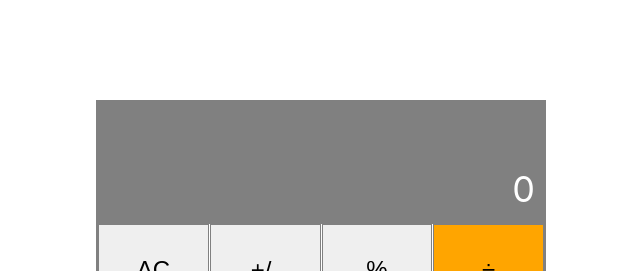
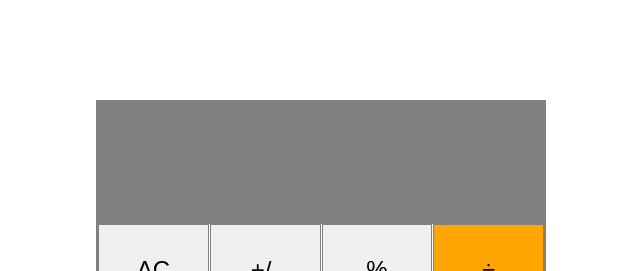
Before and after one commit to RichardChileya/Math-Magicians, a React (Create React App) app: page /calculator in a window 1280 px wide. Shown: the top 271 px of the page, without its empty margins (319-959 px from the left). Built offline with nearby package versions, Linux system fonts and the light colour scheme.

Commit message:
Add hooks function to Calc

```diff
--- a/src/components/Calculator.js
+++ b/src/components/Calculator.js
@@ -1,63 +1,32 @@
-import React from 'react';
+import React, { useState } from 'react';
 import Rows from './Rows';
 import Display from './Display';
-import calculate from '../logic/calculate';
 
-class Calc extends React.Component {
-  constructor() {
-    super();
-    this.buttonClicks = this.buttonClicks.bind(this);
-    this.state = {
-      obj: {
-        total: null,
-        next: null,
-        operation: null,
-      },
-    };
-  }
+const Calc = () => {
+  const [obj, setObj] = useState({ total: null, operation: null, next: null });
 
-  componentDidMount() {
-    this.setState({
-      obj: {
-        total: '0',
-        next: null,
-        operation: null,
-      },
-    });
-  }
-
-  buttonClicks(value) {
-    const { obj } = this.state;
-    this.setState({
-      obj: calculate(obj, value),
-    });
-  }
-
-  render() {
-    const { obj } = this.state;
   return (
     <main>
       <Display obj={obj} />
       <div>
         <div className="rows">
-            <Rows row={['AC', '+/-', '%', '÷']} buttonClicks={this.buttonClicks} />
+          <Rows row={['AC', '+/-', '%', '÷']} setObj={setObj} />
         </div>
         <div className="rows">
-            <Rows row={['7', '8', '9', 'x']} buttonClicks={this.buttonClicks} />
+          <Rows row={['7', '8', '9', 'x']} setObj={setObj} />
         </div>
         <div className="rows">
-            <Rows row={['4', '5', '6', '-']} buttonClicks={this.buttonClicks} />
+          <Rows row={['4', '5', '6', '-']} setObj={setObj} />
         </div>
         <div className="rows">
-            <Rows row={['1', '2', '3', '+']} buttonClicks={this.buttonClicks} />
+          <Rows row={['1', '2', '3', '+']} setObj={setObj} />
         </div>
         <div className="rows">
-            <Rows row={['0', '.', '=']} buttonClicks={this.buttonClicks} />
+          <Rows row={['0', '.', '=']} setObj={setObj} />
         </div>
       </div>
     </main>
   );
-  }
-}
+};
 
 export default Calc;
```
Lines whose indentation alone changed are shown as unchanged.
